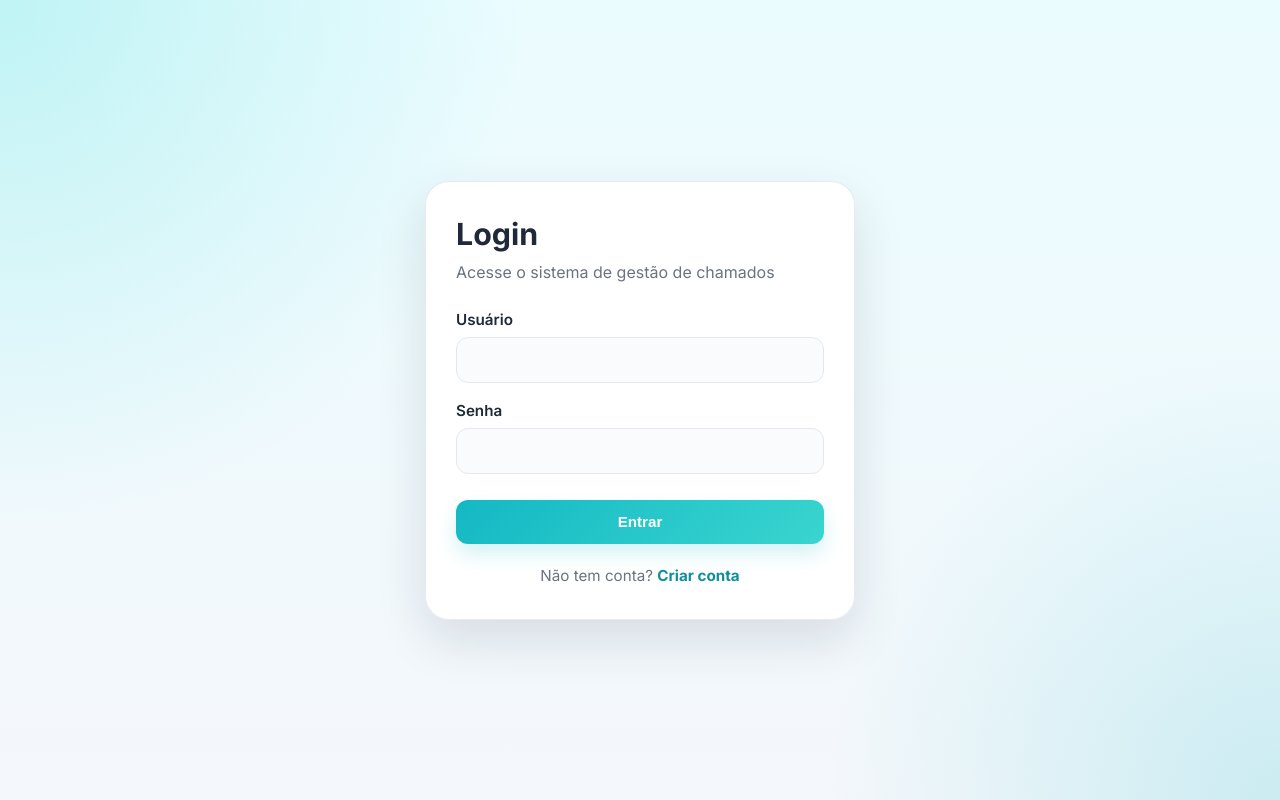
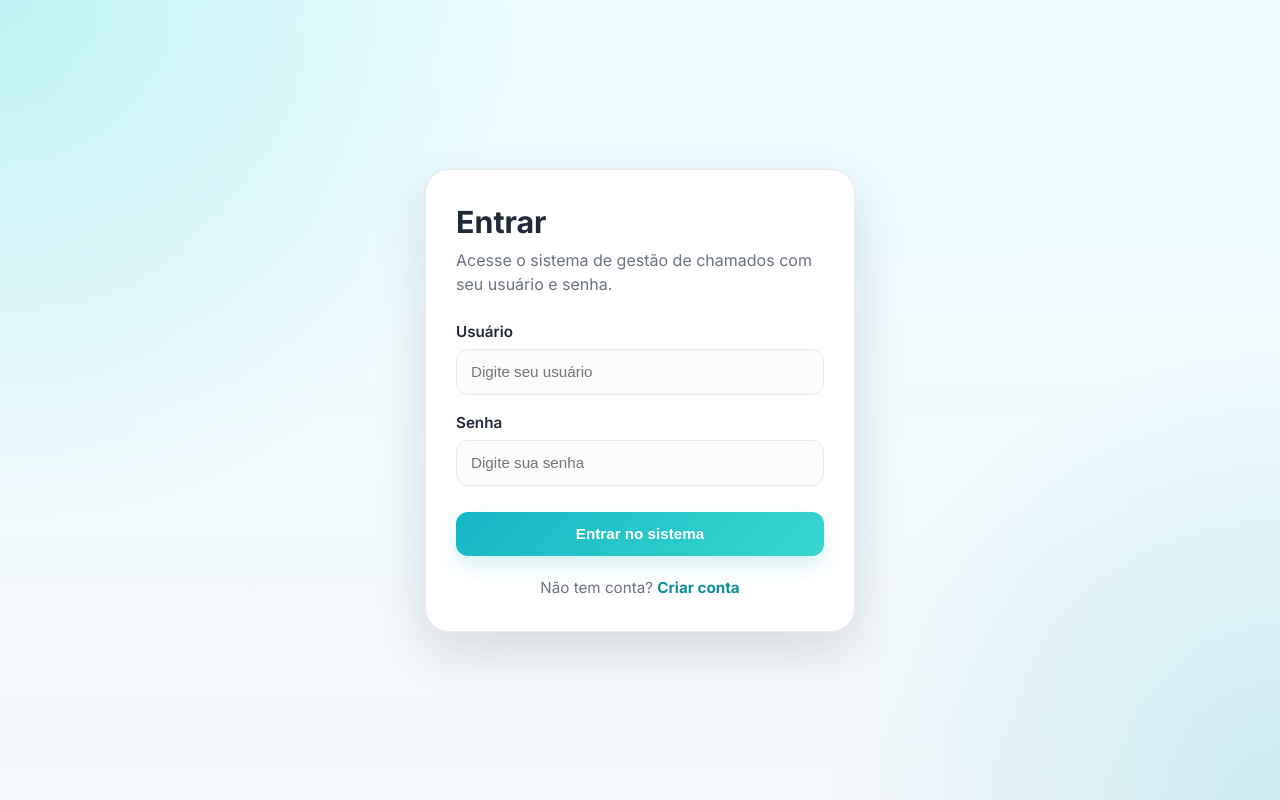
Before and after one commit to clawdyno0-png/sistema-chamados, a Flask app: page /login in a window 1280 px wide. Run offline with Flask 3, Linux system fonts and the light colour scheme.

Commit message:
Update login.html

```diff
--- a/templates/login.html
+++ b/templates/login.html
@@ -2,49 +2,53 @@
 <html lang="pt-BR">
 <head>
   <meta charset="UTF-8">
+  <meta name="viewport" content="width=device-width, initial-scale=1.0">
   <title>Login - Sistema de Chamados</title>
 
   <link rel="stylesheet" href="{{ url_for('static', filename='style.css') }}">
-
 </head>
-
 <body>
 
   <div class="auth-wrapper">
-
     <div class="auth-card">
-
-<h1>Login</h1>
-
-<p>Acesse o sistema de gestão de chamados</p>
+      <h1>Entrar</h1>
+      <p>Acesse o sistema de gestão de chamados com seu usuário e senha.</p>
 
       <form method="POST">
-
         <div class="form-group">
-<label>Usuário</label>
-<input class="form-control" type="text" name="username" required>
+          <label for="username">Usuário</label>
+          <input
+            id="username"
+            class="form-control"
+            type="text"
+            name="username"
+            placeholder="Digite seu usuário"
+            required
+          >
         </div>
 
         <div class="form-group">
-<label>Senha</label>
-<input class="form-control" type="password" name="password" required>
+          <label for="password">Senha</label>
+          <input
+            id="password"
+            class="form-control"
+            type="password"
+            name="password"
+            placeholder="Digite sua senha"
+            required
+          >
         </div>
 
         <button class="btn" type="submit">
-Entrar
+          Entrar no sistema
         </button>
-
       </form>
 
       <div class="auth-footer">
-
         Não tem conta?
         <a href="/register">Criar conta</a>
-
       </div>
-
     </div>
-
   </div>
 
 </body>
```
Lines whose indentation alone changed are shown as unchanged.
